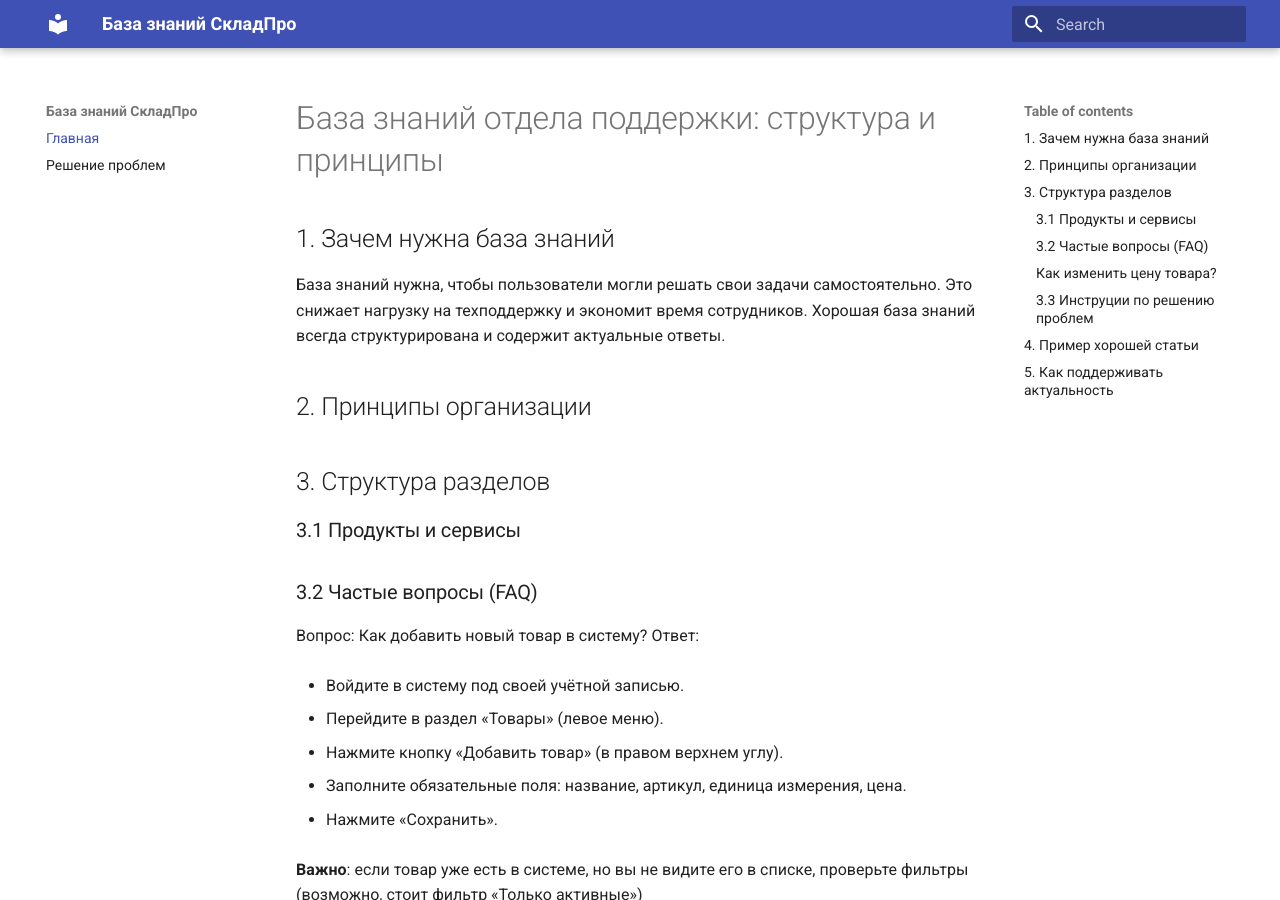
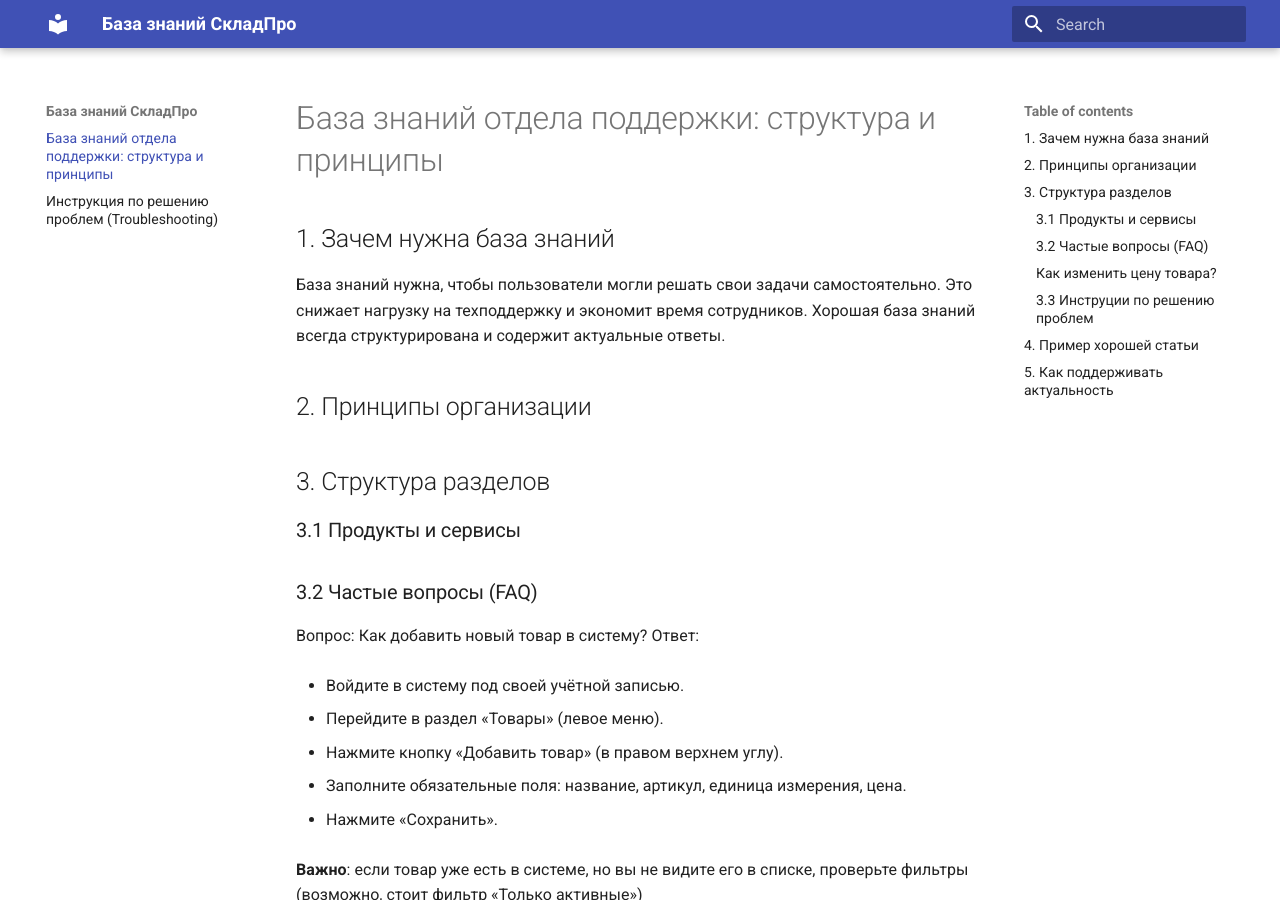
Before and after one commit to KinoraNik/knowledge-base, an MkDocs documentation site: the page built from docs/index.md, in a window 1280 px wide and 900 px high. Built offline with MkDocs 1.6.1 and Material for MkDocs 9.7.7, drawn with Linux system fonts in a browser that asks for light colours; part of the change alters nothing that is shown.

Commit message:
Update mkdocs.yml

```diff
--- a/mkdocs.yml
+++ b/mkdocs.yml
@@ -3,7 +3,7 @@ site_description: Учебный проект технической докум
 site_url: https://kinoranik.github.io/knowledge-base/
 theme:
   name: material
+  nav:
+    - Главная: index.md
+    - Решение проблем: troubleshooting.md
 use_directory_urls: true
-nav:
-  - Главная: index.md
-  - Решение проблем: troubleshooting.md
```
